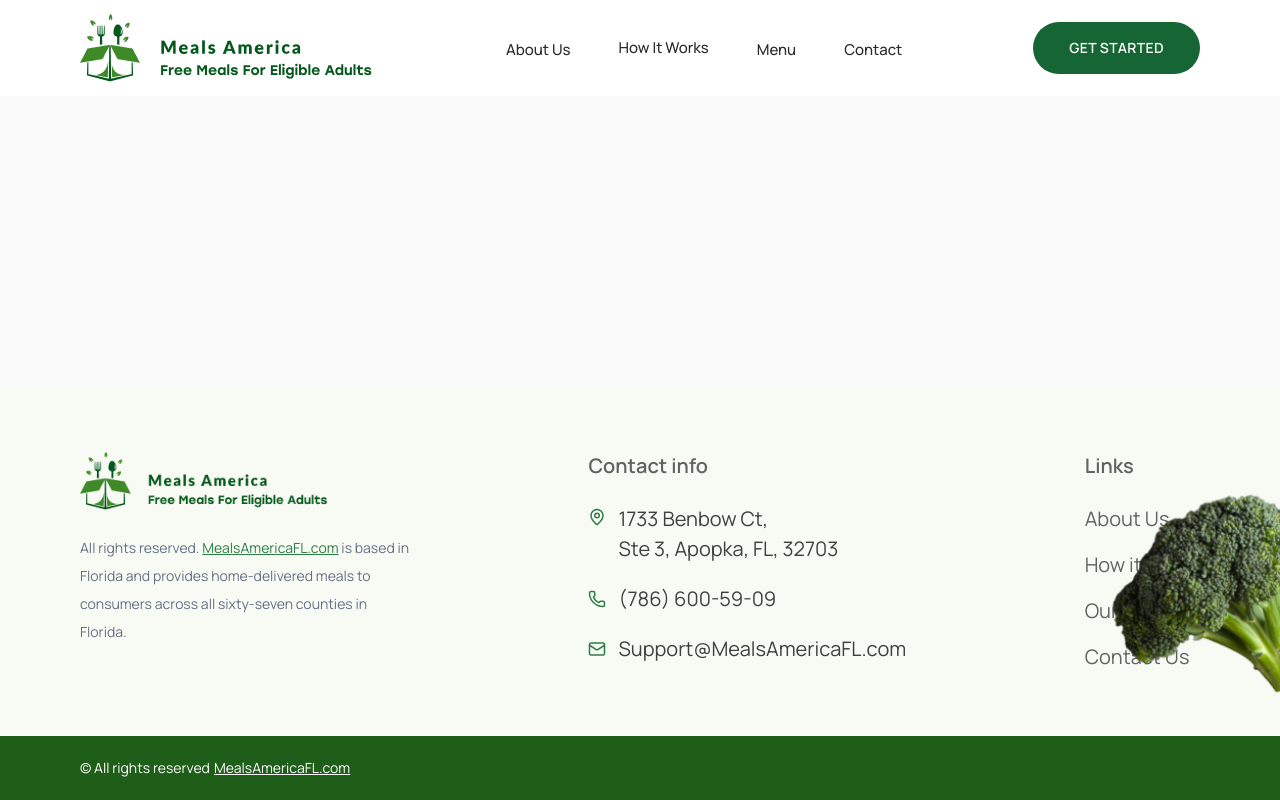
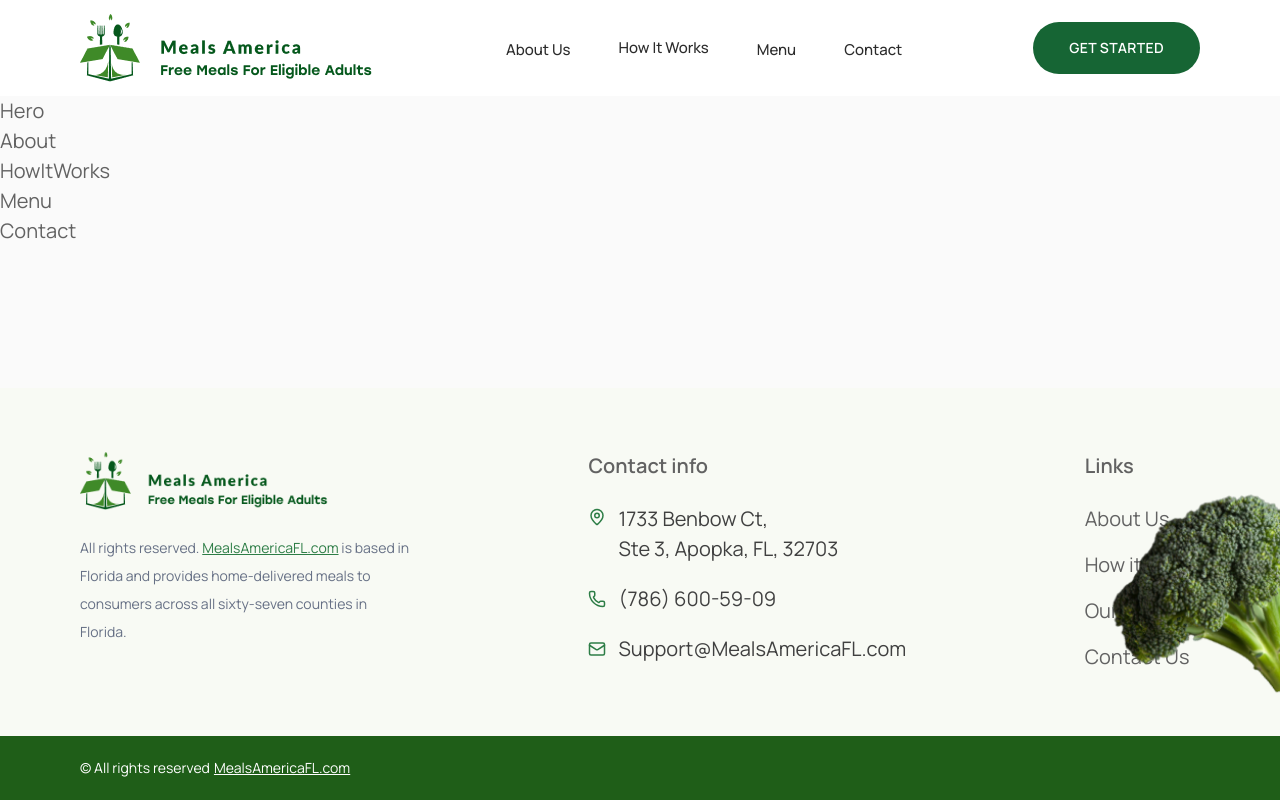
Before and after one commit to DmytroK-goit/healthy_eating, a Next.js app: page / in a window 1280 px wide. Built offline with nearby package versions, Linux system fonts and the light colour scheme.

Commit message:
add blocks

```diff
--- a/src/app/page.js
+++ b/src/app/page.js
@@ -1,5 +1,18 @@
+import About from "@/component/about";
+import Contact from "@/component/contact";
+import Hero from "@/component/hero";
+import HowItWorks from "@/component/howItWorks";
+import Menu from "@/component/menu";
 import Image from "next/image";
 
 export default function Home() {
-  return <section></section>;
+  return (
+    <>
+      <Hero />
+      <About />
+      <HowItWorks />
+      <Menu />
+      <Contact />
+    </>
+  );
 }
--- /dev/null
+++ b/src/component/about.jsx
@@ -0,0 +1,7 @@
+export default function About() {
+  return (
+    <section>
+      <p>About</p>
+    </section>
+  );
+}
--- /dev/null
+++ b/src/component/contact.jsx
@@ -0,0 +1,7 @@
+export default function Contact() {
+  return (
+    <section>
+      <p>Contact</p>
+    </section>
+  );
+}
--- /dev/null
+++ b/src/component/hero.jsx
@@ -0,0 +1,7 @@
+export default function Hero() {
+  return (
+    <section>
+      <p>Hero</p>
+    </section>
+  );
+}
--- /dev/null
+++ b/src/component/howItWorks.jsx
@@ -0,0 +1,7 @@
+export default function HowItWorks() {
+  return (
+    <section>
+      <p>HowItWorks</p>
+    </section>
+  );
+}
--- /dev/null
+++ b/src/component/menu.jsx
@@ -0,0 +1,7 @@
+export default function Menu() {
+  return (
+    <section>
+      <p>Menu</p>
+    </section>
+  );
+}
```
